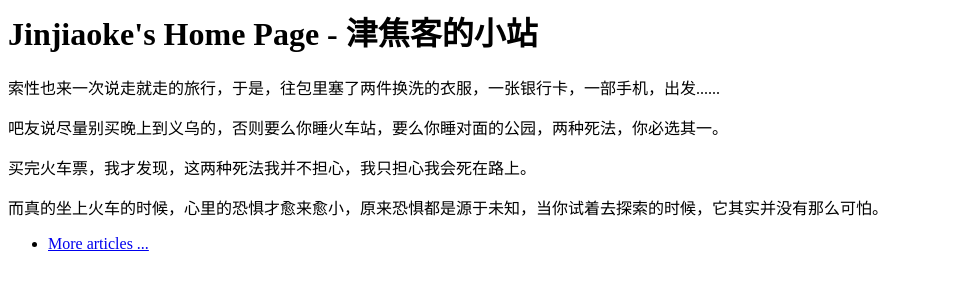
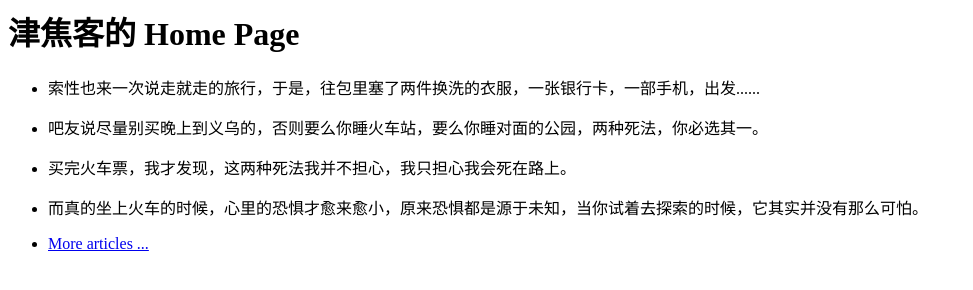
Before and after one commit to kross-fisher/kross-fisher.github.io, a plain HTML site: page index.html in a window 1280 px wide. Shown: the whole page, without its empty margins (0-973 px from the left). Drawn offline with Linux system fonts and the light colour scheme.

Commit message:
update repo home page

```diff
--- a/index.html
+++ b/index.html
@@ -4,13 +4,13 @@
         <title>Jinjiaoke's Home Page - 津焦客的小站</title>
     </head>
     <body>
-        <h1>Jinjiaoke's Home Page - 津焦客的小站</h1>
-        <p>索性也来一次说走就走的旅行，于是，往包里塞了两件换洗的衣服，一张银行卡，一部手机，出发......</p>
-        <p>吧友说尽量别买晚上到义乌的，否则要么你睡火车站，要么你睡对面的公园，两种死法，你必选其一。</p>
-        <p>买完火车票，我才发现，这两种死法我并不担心，我只担心我会死在路上。</p>
-        <p>而真的坐上火车的时候，心里的恐惧才愈来愈小，原来恐惧都是源于未知，当你试着去探索的时候，它其实并没有那么可怕。</p>
+        <h1>津焦客的 Home Page</h1>
+        <ul>
+            <li><p>索性也来一次说走就走的旅行，于是，往包里塞了两件换洗的衣服，一张银行卡，一部手机，出发......</p></li>
+            <li><p>吧友说尽量别买晚上到义乌的，否则要么你睡火车站，要么你睡对面的公园，两种死法，你必选其一。</p></li>
+            <li><p>买完火车票，我才发现，这两种死法我并不担心，我只担心我会死在路上。</p></li>
+            <li><p>而真的坐上火车的时候，心里的恐惧才愈来愈小，原来恐惧都是源于未知，当你试着去探索的时候，它其实并没有那么可怕。</p></li>
 
-        <ul>
             <li><a href="./articles">More articles ...</a></li>
         </ul>
     </body>
```
